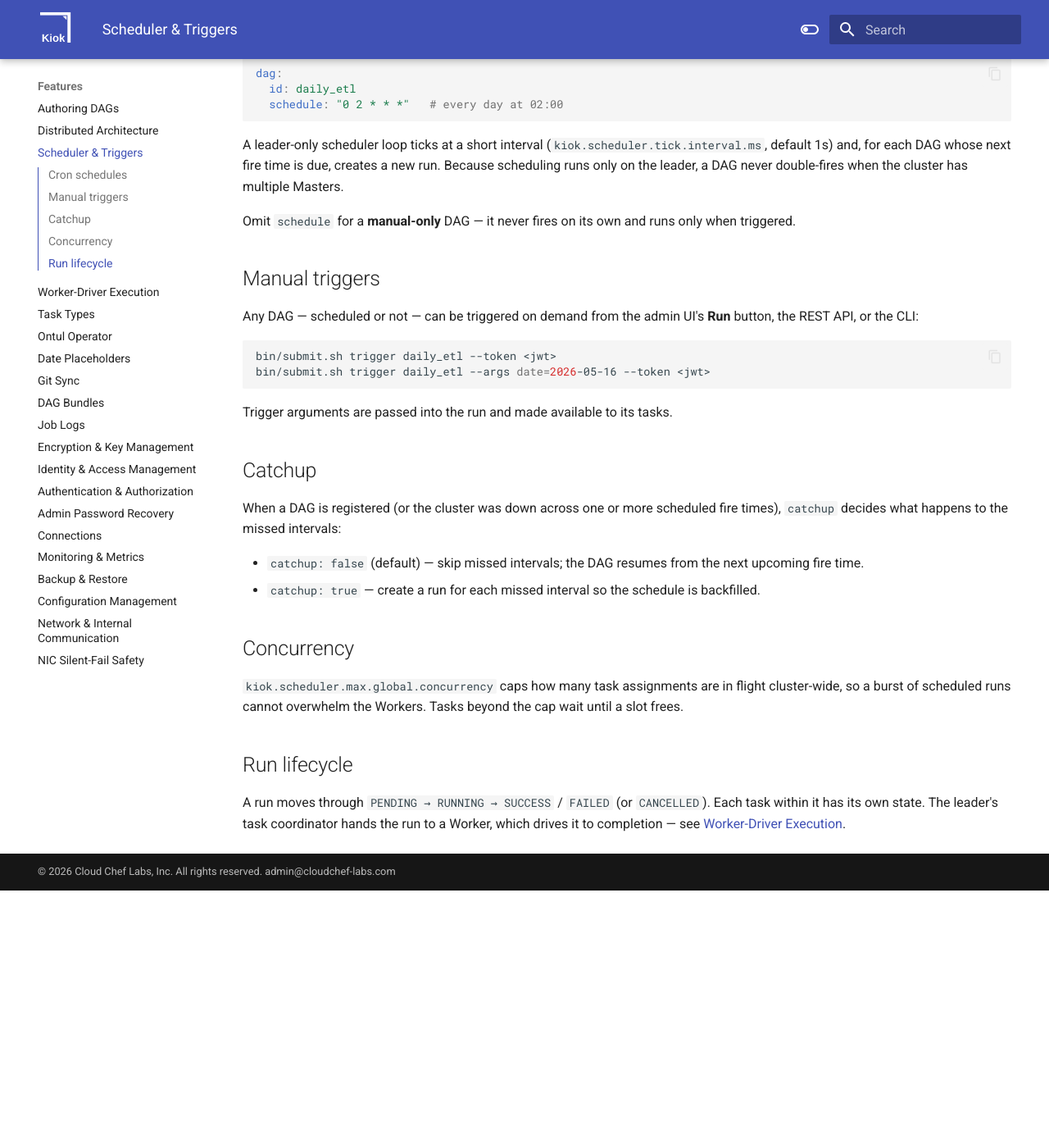
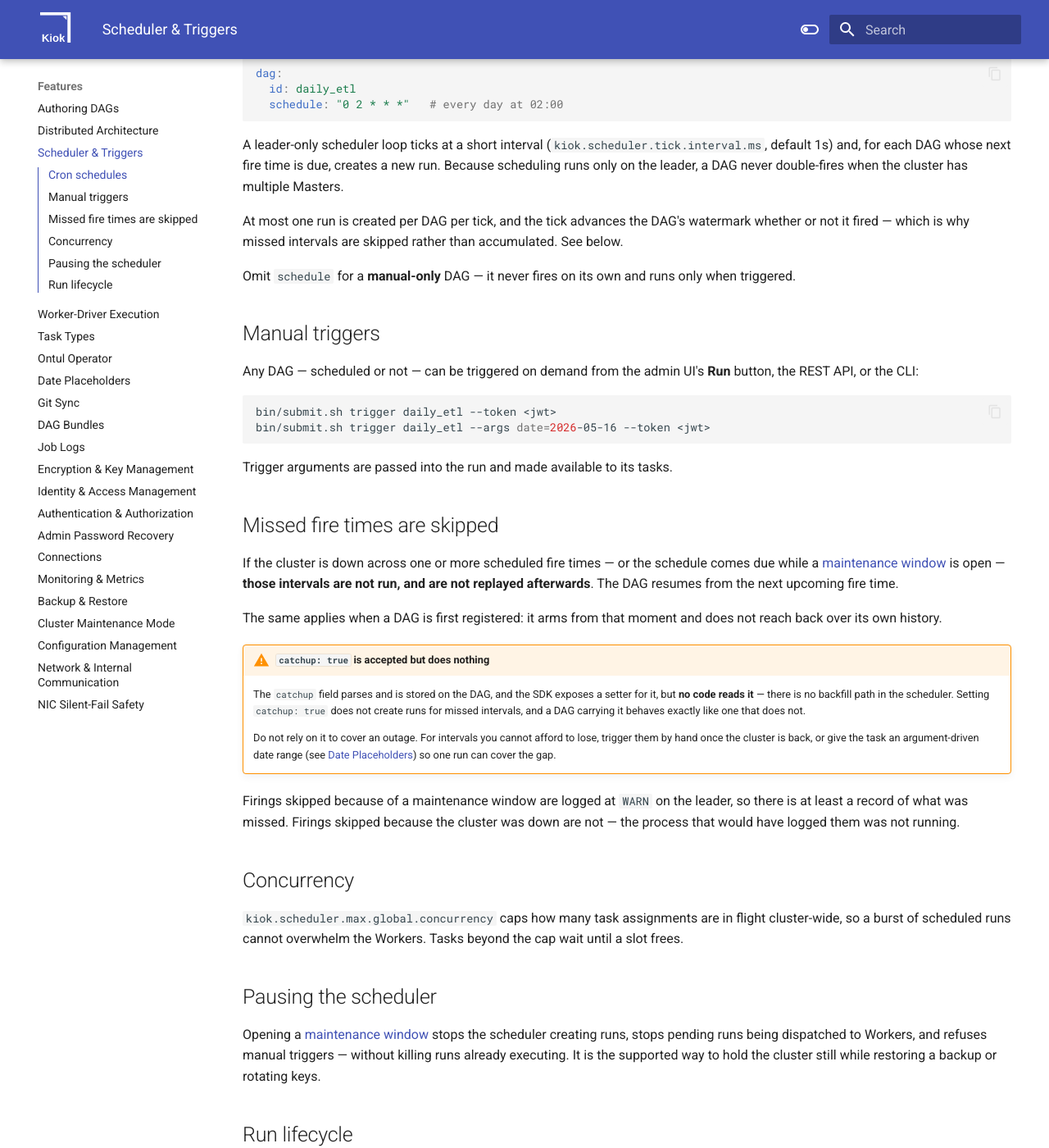
Before and after one commit to cloudcheflabs/kiok-docs, an MkDocs documentation site: the page built from docs/features/scheduler.md, in a window 1280 px wide and 1400 px high, scrolled down 340 px. Shown: the whole window at 82% size. Built offline with MkDocs 1.6.1 and Material for MkDocs 9.7.7, drawn with Linux system fonts in a browser that asks for light colours; the version menu is left out; before the commit the page ends 1426 px from its top, so only the background shows below that.

Commit message:
docs: cluster maintenance mode, and correct the catchup claim
Adds features/cluster-maintenance.md. Written around why this switch is shaped
differently from the same feature elsewhere: kiok is not request-driven, so four
leader loops create work on their own and refusing HTTP requests alone would be
decorative. Covers what stops and what deliberately does not (cancel, live runs,
backups, reads, settings), why missed firings are skipped rather than queued, and
how a follower winning an election mid-window comes up already paused.

Correction found by reading the scheduler against the text:

  scheduler.md promised that `catchup: true` "create[s] a run for each missed
  interval so the schedule is backfilled". It does not. The field parses, is
  stored on DagSpec, and has an SDK setter -- and isCatchup() has no caller
  anywhere. There is no backfill path in the scheduler at all; tick() never
  consults it, creates at most one run per DAG per tick, and on first sighting
  explicitly arms from now. An operator relying on that line to cover an
  overnight outage would silently lose those runs.

  Rewritten as "Missed fire times are skipped", stating plainly that `catchup` is
  accepted and does nothing, and pointing at the two things that actually work:
  trigger the interval by hand, or use a date-range argument so one run covers
  the gap. Whether to implement it, reject it at parse time, or leave it is a
  product decision and not made here.

Also: scheduler.md gains a pointer to pausing the scheduler and a note that the
tick advances a DAG's watermark whether or not it fired, which is the mechanism
behind skipping; operations.md gains a maintenance-window procedure and a warning
that a restore overwrites the flag; configuration.md gains
kiok.cluster.maintenance.retry.after.seconds.

Co-Authored-By: Claude Opus 5 (1M context) <noreply@anthropic.com>

```diff
--- a/docs/features/scheduler.md
+++ b/docs/features/scheduler.md
@@ -14,6 +14,9 @@ dag:
 
 A leader-only scheduler loop ticks at a short interval (`kiok.scheduler.tick.interval.ms`, default 1s) and, for each DAG whose next fire time is due, creates a new run. Because scheduling runs only on the leader, a DAG never double-fires when the cluster has multiple Masters.
 
+At most one run is created per DAG per tick, and the tick advances the DAG's watermark whether or not
+it fired — which is why missed intervals are skipped rather than accumulated. See below.
+
 Omit `schedule` for a **manual-only** DAG — it never fires on its own and runs only when triggered.
 
 ## Manual triggers
@@ -27,17 +30,40 @@ bin/submit.sh trigger daily_etl --args date=2026-05-16 --token <jwt>
 
 Trigger arguments are passed into the run and made available to its tasks.
 
-## Catchup
+## Missed fire times are skipped
 
-When a DAG is registered (or the cluster was down across one or more scheduled fire times), `catchup` decides what happens to the missed intervals:
+If the cluster is down across one or more scheduled fire times — or the schedule comes due while a
+[maintenance window](cluster-maintenance.md) is open — **those intervals are not run, and are not
+replayed afterwards**. The DAG resumes from the next upcoming fire time.
 
-- `catchup: false` (default) — skip missed intervals; the DAG resumes from the next upcoming fire time.
-- `catchup: true` — create a run for each missed interval so the schedule is backfilled.
+The same applies when a DAG is first registered: it arms from that moment and does not reach back
+over its own history.
+
+!!! warning "`catchup: true` is accepted but does nothing"
+    The `catchup` field parses and is stored on the DAG, and the SDK exposes a setter for it, but
+    **no code reads it** — there is no backfill path in the scheduler. Setting `catchup: true` does
+    not create runs for missed intervals, and a DAG carrying it behaves exactly like one that does
+    not.
+
+    Do not rely on it to cover an outage. For intervals you cannot afford to lose, trigger them by
+    hand once the cluster is back, or give the task an argument-driven date range
+    (see [Date Placeholders](date-placeholders.md)) so one run can cover the gap.
+
+Firings skipped because of a maintenance window are logged at `WARN` on the leader, so there is at
+least a record of what was missed. Firings skipped because the cluster was down are not — the
+process that would have logged them was not running.
 
 ## Concurrency
 
 `kiok.scheduler.max.global.concurrency` caps how many task assignments are in flight cluster-wide, so a burst of scheduled runs cannot overwhelm the Workers. Tasks beyond the cap wait until a slot frees.
 
+## Pausing the scheduler
+
+Opening a [maintenance window](cluster-maintenance.md) stops the scheduler creating runs, stops
+pending runs being dispatched to Workers, and refuses manual triggers — without killing runs already
+executing. It is the supported way to hold the cluster still while restoring a backup or rotating
+keys.
+
 ## Run lifecycle
 
 A run moves through `PENDING → RUNNING → SUCCESS` / `FAILED` (or `CANCELLED`). Each task within it has its own state. The leader's task coordinator hands the run to a Worker, which drives it to completion — see [Worker-Driver Execution](execution.md).
--- a/mkdocs.yml
+++ b/mkdocs.yml
@@ -56,6 +56,7 @@ nav:
       - "Connections": features/connections.md
       - "Monitoring & Metrics": features/monitoring.md
       - "Backup & Restore": features/backup.md
+      - "Cluster Maintenance Mode": features/cluster-maintenance.md
       - "Configuration Management": features/configuration.md
       - "Network & Internal Communication": features/network.md
       - "NIC Silent-Fail Safety": features/nic-fail-safety.md
```
Also changed, not shown: docs/features/cluster-maintenance.md (added, +140 -0 lines), docs/features/configuration.md (+1 -0 lines), docs/operations/operations.md (+15 -0 lines).
